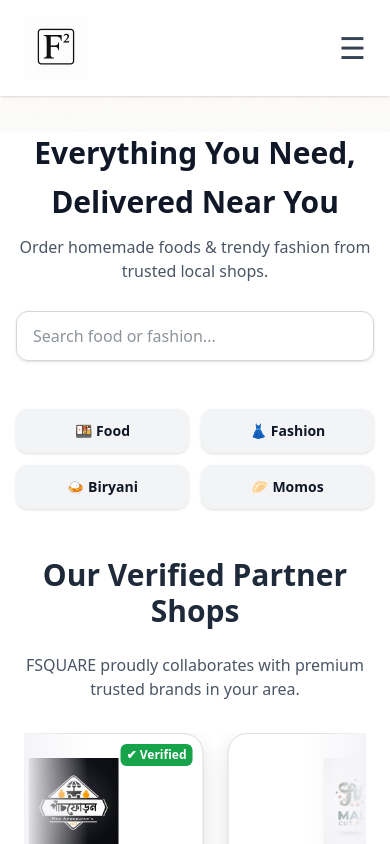
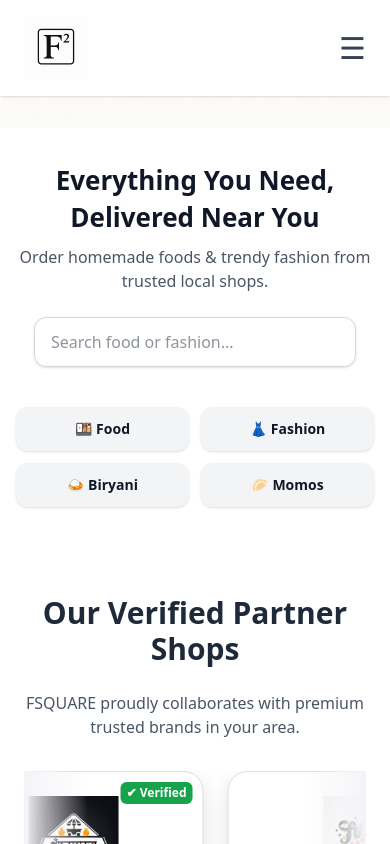
Before and after one commit to sayandeeydey06/Ecommerce.F2, a React (Vite) app: page / in a window 390 px wide. Shown: the top 844 px of the page. Built offline with nearby package versions, Linux system fonts and the light colour scheme; sample sign-in values are in the browser's storage.

Commit message:
Fix mobile hero section spacing and responsiveness

```diff
--- a/index.html
+++ b/index.html
@@ -5,7 +5,8 @@
     <link rel="icon" type="image/svg+xml" href="/vite.svg" />
     <link href="https://fonts.googleapis.com/icon?family=Material+Icons" rel="stylesheet">
 
-    <meta name="viewport" content="width=device-width, initial-scale=1.0" />
+    <meta name="viewport" content="width=device-width, initial-scale=1, maximum-scale=1">
+
     <title>ecommerce-react</title>
   </head>
   <body>
--- a/src/pages/Home.jsx
+++ b/src/pages/Home.jsx
@@ -15,23 +15,27 @@
 
   return (
     <div className="min-h-screen bg-white">
+      {/* Fix unwanted mobile top spacing */}
+<div className="h-2 sm:h-4"></div>
+
 
 
 
 
 
         {/* =============================== */}
-      {/* PREMIUM HERO SECTION */}
+{/* PREMIUM HERO SECTION (FULLY RESPONSIVE + FIXED) */}
 {/* =============================== */}
 
-        <div className="max-w-6xl mx-auto px-4 sm:px-6 text-center">
+<div className="mx-auto max-w-6xl px-4 pt-6 pb-10 sm:px-6 sm:pt-12 sm:pb-16 text-center">
 
-
+  {/* FIX: Prevent extra top spacing on small phones */}
+  <div className="h-1 sm:h-2"></div>
 
   {/* MAIN TITLE */}
-          <h1 className="mt-1 text-3xl sm:text-4xl md:text-5xl font-extrabold text-gray-900 dark:text-white leading-snug animate-fadeUp">
+  <h1 className="mt-0 text-[26px] sm:text-4xl md:text-5xl font-extrabold text-gray-900 dark:text-white leading-tight animate-fadeUp">
     Everything You Need,
-            <span className="block mt-2">Delivered Near You</span>
+    <span className="block mt-1">Delivered Near You</span>
   </h1>
 
   {/* SUBTEXT */}
@@ -40,27 +44,39 @@
   </p>
 
   {/* SEARCH BAR */}
-          <div className="mt-7 flex justify-center animate-scaleIn">
+  <div className="mt-6 flex justify-center animate-scaleIn">
     <input
       type="text"
       placeholder="Search food or fashion..."
       value={search}
       onChange={(e) => setSearch(e.target.value)}
       onKeyDown={handleSearch}
-              className="w-full max-w-sm sm:max-w-md px-4 py-3 rounded-xl border border-gray-300 dark:border-gray-600 shadow-sm text-gray-800 focus:outline-none focus:ring-2 focus:ring-indigo-500"
+      className="
+        w-full
+        max-w-[90%]
+        sm:max-w-md
+        px-4 py-3
+        rounded-xl
+        border border-gray-300 dark:border-gray-600
+        shadow-sm
+        text-gray-800
+        focus:outline-none
+        focus:ring-2
+        focus:ring-indigo-500
+      "
     />
   </div>
 
   {/* QUICK CATEGORIES */}
-          <div className="mt-12 grid grid-cols-2 sm:grid-cols-4 gap-3 animate-fadeUpSlow">
+  <div className="mt-10 grid grid-cols-2 sm:grid-cols-4 gap-3 animate-fadeUpSlow">
     <a href="/panchphoron" className="premium-btn">🍱 Food</a>
     <a href="/malakatpis" className="premium-btn">👗 Fashion</a>
     <a href="/biryani" className="premium-btn">🍛 Biryani</a>
     <a href="/momos" className="premium-btn">🥟 Momos</a>
   </div>
 
+</div>
 
-        </div>
 
 
 
```
Lines whose indentation alone changed are shown as unchanged.
